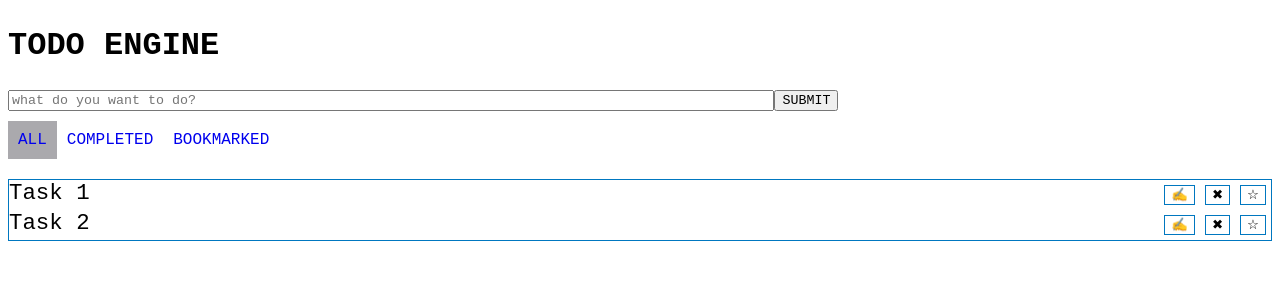
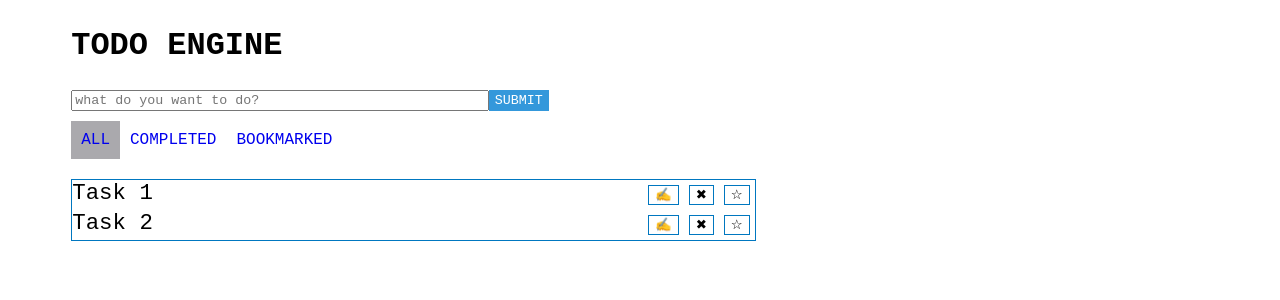
Before and after one commit to rajeshpillai/angular-todo-instructor, an Angular app: page / in a window 1280 px wide. Shown: the top 300 px of the page. Built offline with nearby package versions, Linux system fonts and the light colour scheme.

Commit message:
CSS changes

```diff
--- a/src/app/app.component.css
+++ b/src/app/app.component.css
@@ -1,6 +1,12 @@
 *{
   font-family: 'Courier New', Courier, monospace;
 }
+
+.app {
+  width: 90%;
+  margin: 0 auto;
+}
+
 .app-title {
   font-size: 2em;
   text-transform: uppercase;
@@ -8,7 +14,13 @@
 .input-title {
   width:60%;
 }
+
+.todo-form {
+  width: 60%;
+}
+
 .todos {
+  width: 60%;
   margin: 0;
   padding: 0;
   font-size: 1.4em;
@@ -70,3 +82,16 @@ a.filter-current {
   text-decoration: underline;
   background: #AAA9AD;
 }
+
+
+input[type="submit"].primary, button.primary
+{
+ border: 0;
+ background: none;
+ box-shadow: none;
+ border-radius: 0px;
+ cursor: pointer;
+ background: #3498db;
+ height: 1.6em;
+ color: white;
+}
--- a/src/app/app.component.html
+++ b/src/app/app.component.html
@@ -1,8 +1,8 @@
-<div>
+<div class="app">
   <h2 class="app-title">Todo Engine</h2>
-  <form>
+  <form class="todo-form">
     <input class="input-title" name="todo" type="text" #newTodo placeholder="what do you want to do?" />
-    <button (click)="addTodo(newTodo)">SUBMIT</button>
+    <button class="button primary" (click)="addTodo(newTodo)">SUBMIT</button>
   </form>
 
   <div class="filter-container" (click)="onFilterChange($event)">
```
